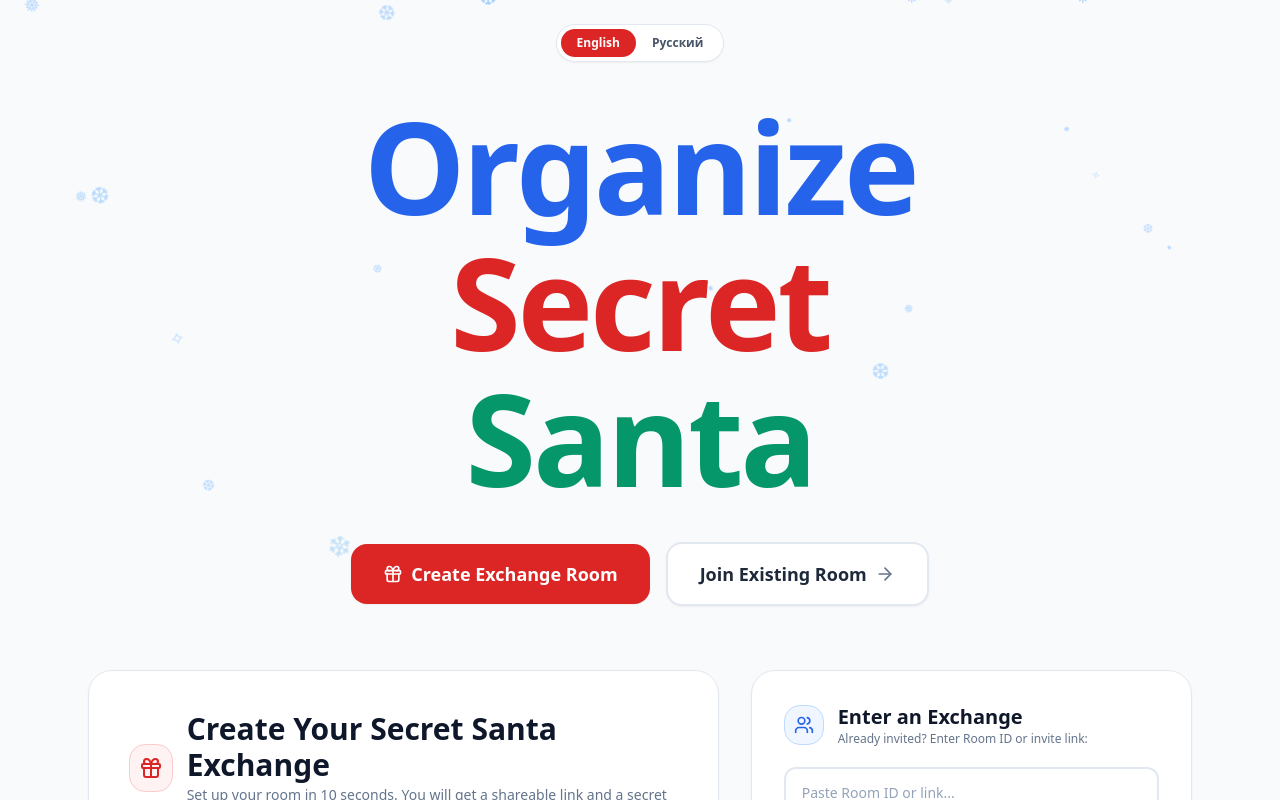
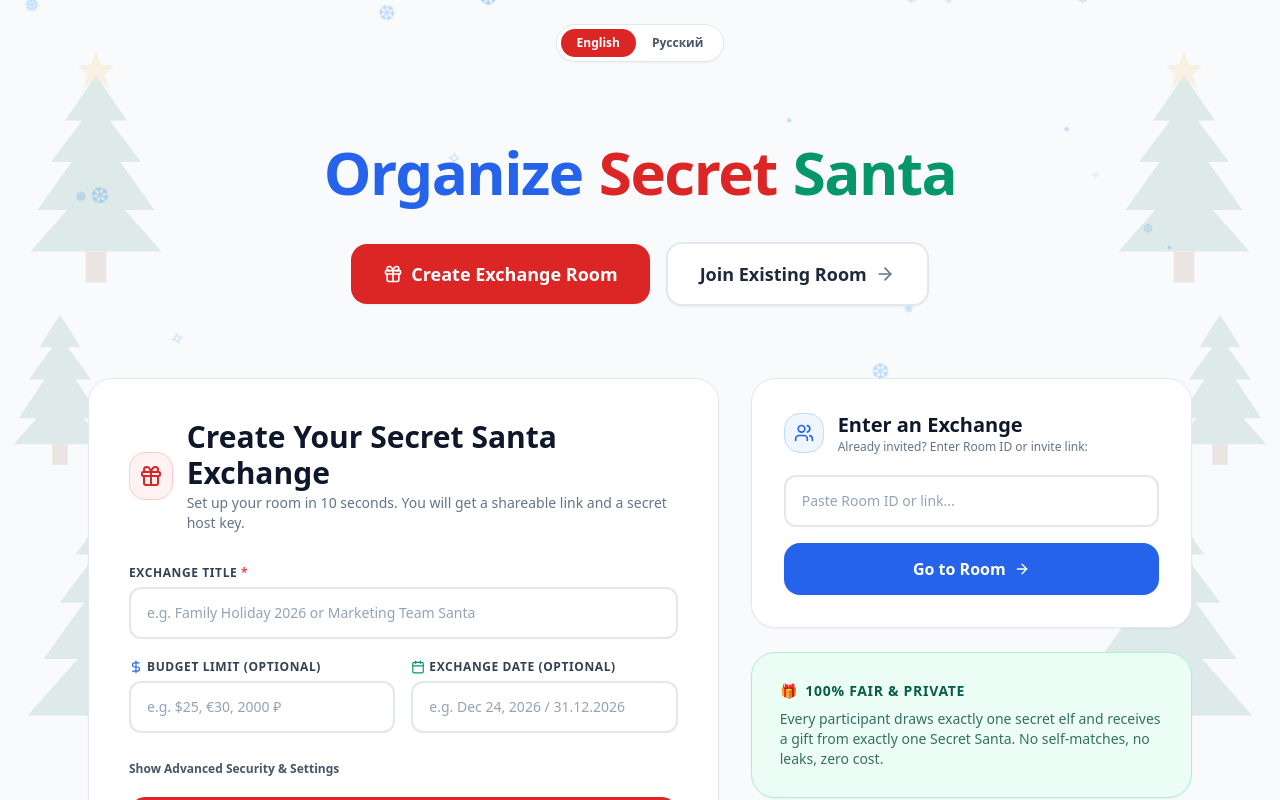
Before and after one commit to SorrowCrow/secretSanta, a Next.js app: page / in a window 1280 px wide. Shown: the top 800 px of the page. Built offline with nearby package versions, Linux system fonts and the light colour scheme.

Commit message:
feat: single line title with smaller font and subtle background side christmas trees

```diff
--- a/src/app/layout.tsx
+++ b/src/app/layout.tsx
@@ -1,5 +1,6 @@
 import type { Metadata, Viewport } from 'next';
 import Snowfall from '@/components/Snowfall';
+import ChristmasTrees from '@/components/ChristmasTrees';
 import Footer from '@/components/Footer';
 import LanguageSwitch from '@/components/LanguageSwitch';
 import Providers from '@/components/Providers';
@@ -29,7 +30,10 @@ export default function RootLayout({
           {/* Subtle Falling Snowflakes */}
           <Snowfall />
 
-          {/* Top Center Language Switcher (No Top Bar) */}
+          {/* Low-transparency Side Christmas Trees */}
+          <ChristmasTrees />
+
+          {/* Top Center Language Switcher */}
           <LanguageSwitch />
 
           {/* Main Content Area */}
--- a/src/app/page.tsx
+++ b/src/app/page.tsx
@@ -145,18 +145,12 @@ export default function HomePage() {
 
   return (
     <div className="max-w-6xl mx-auto px-4 sm:px-6 py-4 sm:py-8">
-      {/* Hero Section: Centered vertically and horizontally, each word on a new line */}
-      <section className="min-h-[50vh] sm:min-h-[55vh] flex flex-col items-center justify-center text-center px-4 mb-16 relative">
-        <h1 className="text-6xl sm:text-8xl md:text-9xl font-black tracking-tight leading-none text-center select-none">
-          <span className="block text-blue-600 mb-1 sm:mb-2">
-            {t('hero.word1')}
-          </span>
-          <span className="block text-red-600 mb-1 sm:mb-2">
-            {t('hero.word2')}
-          </span>
-          <span className="block text-emerald-600">
-            {t('hero.word3')}
-          </span>
+      {/* Hero Section: Single-line title with smaller font */}
+      <section className="text-center px-4 py-6 sm:py-10 mb-8 relative">
+        <h1 className="text-3xl sm:text-5xl md:text-6xl font-black tracking-tight text-center select-none text-slate-900 flex flex-wrap items-center justify-center gap-x-2.5 sm:gap-x-4 gap-y-1">
+          <span className="text-blue-600">{t('hero.word1')}</span>
+          <span className="text-red-600">{t('hero.word2')}</span>
+          <span className="text-emerald-600">{t('hero.word3')}</span>
         </h1>
 
         <div className="flex flex-wrap items-center justify-center gap-4 mt-10">
--- /dev/null
+++ b/src/components/ChristmasTrees.tsx
@@ -0,0 +1,90 @@
+'use client';
+
+export default function ChristmasTrees() {
+  return (
+    <div
+      aria-hidden="true"
+      className="pointer-events-none fixed inset-0 z-0 overflow-hidden select-none"
+    >
+      {/* Left Side Christmas Trees */}
+      <div className="absolute left-0 bottom-0 top-0 flex flex-col justify-between py-12 -ml-6 sm:ml-0 opacity-10 text-emerald-800">
+        {/* Top-Left Tree */}
+        <svg
+          className="w-24 sm:w-36 md:w-48 h-auto"
+          viewBox="0 0 100 140"
+          fill="currentColor"
+        >
+          {/* Star */}
+          <polygon points="50,2 53,10 61,10 55,15 57,23 50,18 43,23 45,15 39,10 47,10" fill="#f59e0b" />
+          {/* Top Tier */}
+          <polygon points="50,16 68,42 58,42 76,66 64,66 84,94 16,94 36,66 24,66 42,42 32,42" />
+          {/* Bottom Tier */}
+          <polygon points="50,75 88,118 12,118" />
+          {/* Trunk */}
+          <rect x="44" y="118" width="12" height="18" fill="#78350f" />
+        </svg>
+
+        {/* Middle-Left Tree (offset) */}
+        <svg
+          className="w-20 sm:w-28 md:w-36 h-auto -ml-3"
+          viewBox="0 0 100 140"
+          fill="currentColor"
+        >
+          <polygon points="50,20 66,45 56,45 74,70 62,70 82,100 18,100 38,70 26,70 44,45 34,45" />
+          <polygon points="50,80 86,120 14,120" />
+          <rect x="44" y="120" width="12" height="16" fill="#78350f" />
+        </svg>
+
+        {/* Bottom-Left Big Tree */}
+        <svg
+          className="w-28 sm:w-44 md:w-56 h-auto"
+          viewBox="0 0 100 140"
+          fill="currentColor"
+        >
+          <polygon points="50,2 53,10 61,10 55,15 57,23 50,18 43,23 45,15 39,10 47,10" fill="#f59e0b" />
+          <polygon points="50,16 68,42 58,42 76,66 64,66 84,94 16,94 36,66 24,66 42,42 32,42" />
+          <polygon points="50,75 92,122 8,122" />
+          <rect x="43" y="122" width="14" height="18" fill="#78350f" />
+        </svg>
+      </div>
+
+      {/* Right Side Christmas Trees */}
+      <div className="absolute right-0 bottom-0 top-0 flex flex-col justify-between items-end py-12 -mr-6 sm:mr-0 opacity-10 text-emerald-800">
+        {/* Top-Right Tree */}
+        <svg
+          className="w-24 sm:w-36 md:w-48 h-auto"
+          viewBox="0 0 100 140"
+          fill="currentColor"
+        >
+          <polygon points="50,2 53,10 61,10 55,15 57,23 50,18 43,23 45,15 39,10 47,10" fill="#f59e0b" />
+          <polygon points="50,16 68,42 58,42 76,66 64,66 84,94 16,94 36,66 24,66 42,42 32,42" />
+          <polygon points="50,75 88,118 12,118" />
+          <rect x="44" y="118" width="12" height="18" fill="#78350f" />
+        </svg>
+
+        {/* Middle-Right Tree (offset) */}
+        <svg
+          className="w-20 sm:w-28 md:w-36 h-auto -mr-3"
+          viewBox="0 0 100 140"
+          fill="currentColor"
+        >
+          <polygon points="50,20 66,45 56,45 74,70 62,70 82,100 18,100 38,70 26,70 44,45 34,45" />
+          <polygon points="50,80 86,120 14,120" />
+          <rect x="44" y="120" width="12" height="16" fill="#78350f" />
+        </svg>
+
+        {/* Bottom-Right Big Tree */}
+        <svg
+          className="w-28 sm:w-44 md:w-56 h-auto"
+          viewBox="0 0 100 140"
+          fill="currentColor"
+        >
+          <polygon points="50,2 53,10 61,10 55,15 57,23 50,18 43,23 45,15 39,10 47,10" fill="#f59e0b" />
+          <polygon points="50,16 68,42 58,42 76,66 64,66 84,94 16,94 36,66 24,66 42,42 32,42" />
+          <polygon points="50,75 92,122 8,122" />
+          <rect x="43" y="122" width="14" height="18" fill="#78350f" />
+        </svg>
+      </div>
+    </div>
+  );
+}
```
